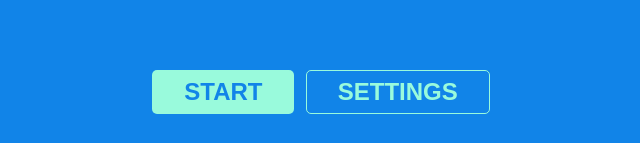
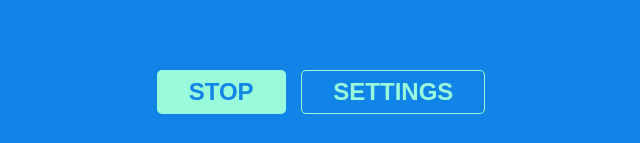
Before and after one commit to Menyten/wim-hof-breathing-app, a React (Create React App) app: page / in a window 1280 px wide. Both pictures are taken after a click on the button "START". Shown: the part 654-797 px from the top of the page, without its empty margins (319-959 px from the left). Built offline with nearby package versions, Linux system fonts and the light colour scheme.

Commit message:
first flow iteration complete

```diff
--- a/src/App.jsx
+++ b/src/App.jsx
@@ -7,6 +7,8 @@ const App = () => {
   const [running, setRunning] = useState(false);
   const [breathIn, setBreathIn] = useState(false);
   const [timeoutId, setTimeoutId] = useState(0);
+  const [totalRounds, setTotalRounds] = useState(3);
+  const [currentRound, setCurrentRound] = useState(1);
   const [breathingSpeed, setBreathingSpeed] = useState(1500);
   const [totalBreaths, setTotalBreaths] = useState(2);
   const [breathCount, setBreathCount] = useState(1);
@@ -22,7 +24,6 @@ const App = () => {
     const handleBreathCountIncrease = () => {
       const id = setTimeout(() => {
         setBreathIn(true);
-        console.log("object");
         setTimeout(() => {
           setBreathIn(false);
           setTimeoutId(handleBreathCountIncrease());
@@ -31,12 +32,10 @@ const App = () => {
       return id;
     };
     handleBreathCountIncrease();
-    console.log("First Effect");
-  }, [running, breathingSpeed]);
+  }, [running, breathingSpeed, currentRound, totalRounds]);
 
   useEffect(() => {
     if (countdown || breathInHoldCountdown) {
-      console.log(timeoutId);
       clearTimeout(timeoutId);
     }
   }, [timeoutId, countdown, breathInHoldCountdown]);
@@ -51,7 +50,6 @@ const App = () => {
     } else {
       setCountdown(true);
     }
-    console.log("Second Effect");
     /* eslint-disable-next-line */
   }, [breathIn]);
 
@@ -63,18 +61,37 @@ const App = () => {
       setCountdown(false);
       setBreathInHoldCountdown(true);
     }
-    console.log("Third Effect");
   }, [countdown, breathHoldTime]);
 
   useEffect(() => {
     if (!breathInHoldCountdown) return;
     if (breathInHoldTime) {
       setTimeout(() => setBreathInHoldTime(breathInHoldTime - 1000), 1000);
+    } else {
+      if (currentRound < totalRounds) {
+        resetValues();
+        setCurrentRound(currentRound + 1);
+      } else {
+        stopSession();
+      }
     }
-    console.log("Fourth Effect");
+    /* eslint-disable-next-line */
   }, [breathInHoldCountdown, breathInHoldTime]);
 
+  const resetValues = () => {
+    setBreathIn(false);
+    setCountdown(false);
+    setBreathInHoldCountdown(false);
+    setBreathCount(1);
+    setBreathHoldTime(2000);
+    setBreathInHoldTime(15000);
+  };
+
   const startSession = () => setRunning(true);
+  const stopSession = () => {
+    setRunning(false);
+    resetValues();
+  };
 
   return (
     <S.Background>
@@ -90,7 +107,12 @@ const App = () => {
         {countdown && <Countdown time={breathHoldTime} />}
         {breathInHoldCountdown && <Countdown time={breathInHoldTime} />}
         <S.ButtonContainer>
-          <S.PrimaryButton onClick={startSession}>Start</S.PrimaryButton>
+          {!running && (
+            <S.PrimaryButton onClick={startSession}>Start</S.PrimaryButton>
+          )}
+          {running && (
+            <S.PrimaryButton onClick={stopSession}>Stop</S.PrimaryButton>
+          )}
 
           <S.SecondaryButton>Settings</S.SecondaryButton>
         </S.ButtonContainer>
```
